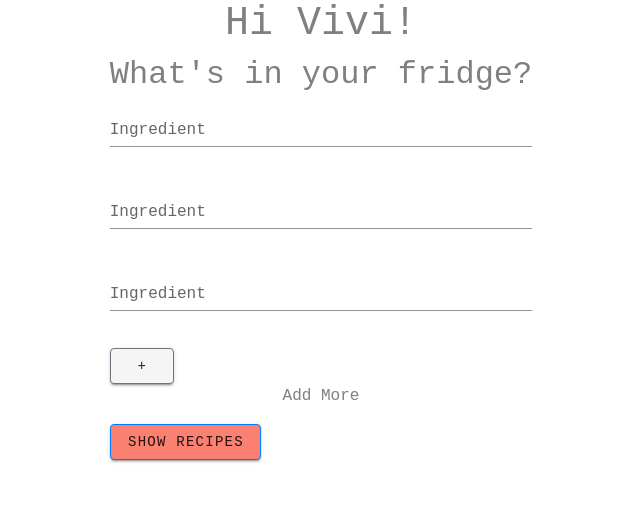
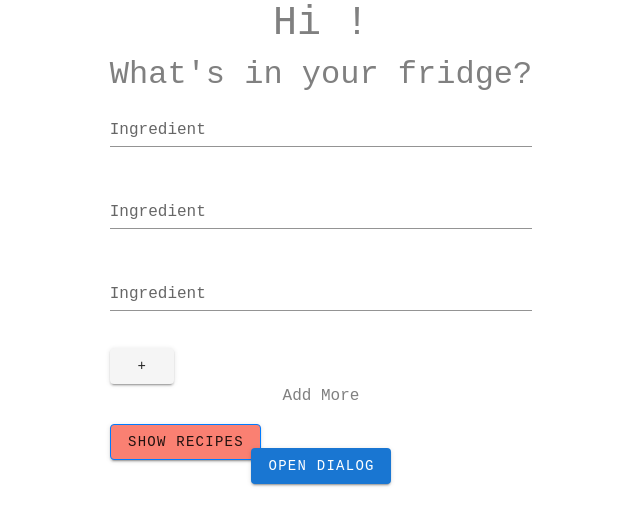
Before and after one commit to Vivi-Vo/recipe-vue, a Vue app: page / in a window 1280 px wide. Shown: the top 526 px of the page, without its empty margins (319-959 px from the left). Built offline with nearby package versions, Linux system fonts and the light colour scheme.

Commit message:
Added recipeCaed component

```diff
--- a/src/components/Home.vue
+++ b/src/components/Home.vue
@@ -11,22 +11,30 @@
     >
       <v-text-field label="Ingredient" v-model="ingredients[index]" />
     </v-form>
-    <v-btn class="btn btn-secondary" @click="showModal=true">+</v-btn>
+    <v-btn @click="showModal=true">+</v-btn>
     <p class="text-center">Add More</p>
 
     <v-btn v-on:click="fetchRecipe" class="btn btn-primary" id="showRecipe">SHOW RECIPES</v-btn>
+    <recipeCard v-bind:dishes="dishes"></recipeCard>
   </div>
 </template>
 
 <script>
+
+import recipeCard from "./RecipeCard.vue";
 export default {
   name: "home",
+  components: {
+    recipeCard
+  },
+  props: {
+    username: String
+  },
   data() {
     return {
       api_key: "8056c060793247a1a67cd935a4434d5f",
       url_base: "https://api.spoonacular.com/recipes",
       ingredients: ["", "", ""],
-      username: "Vivi",
       dishes: []
     };
   },
```
